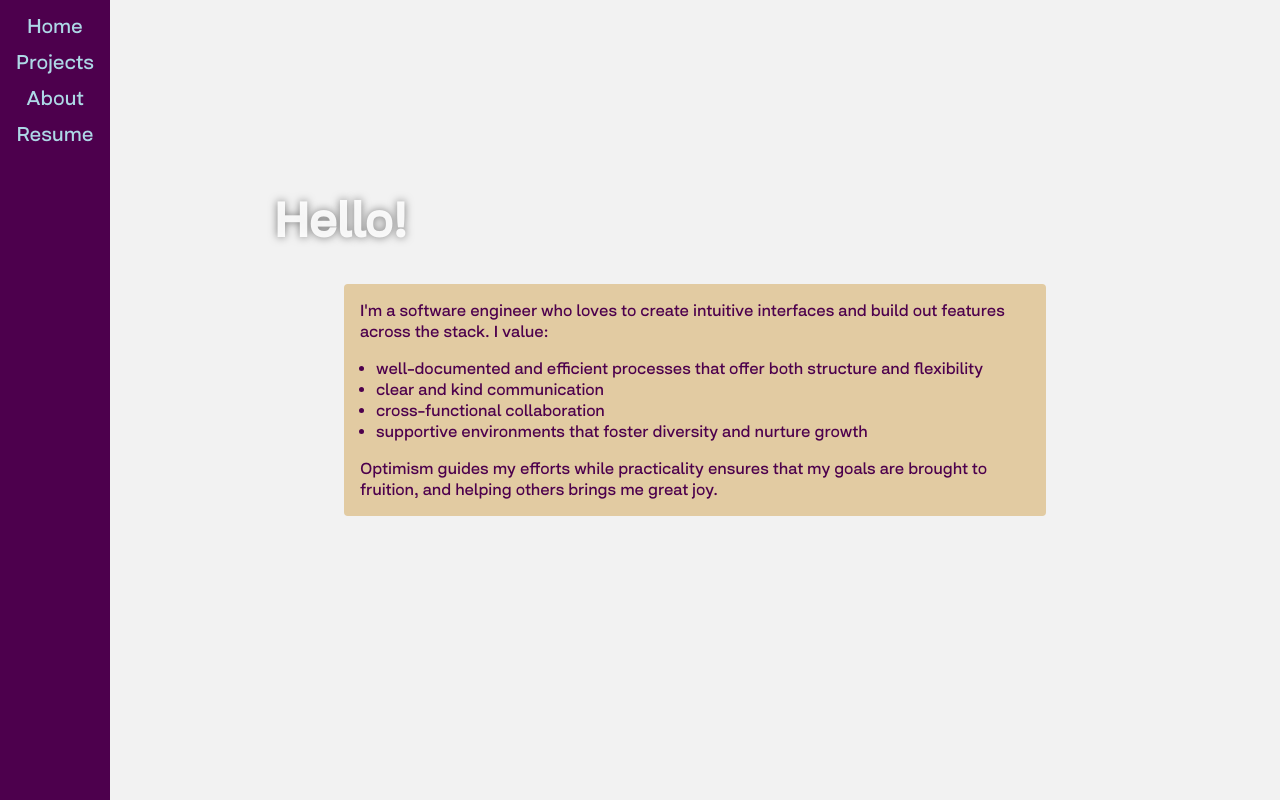
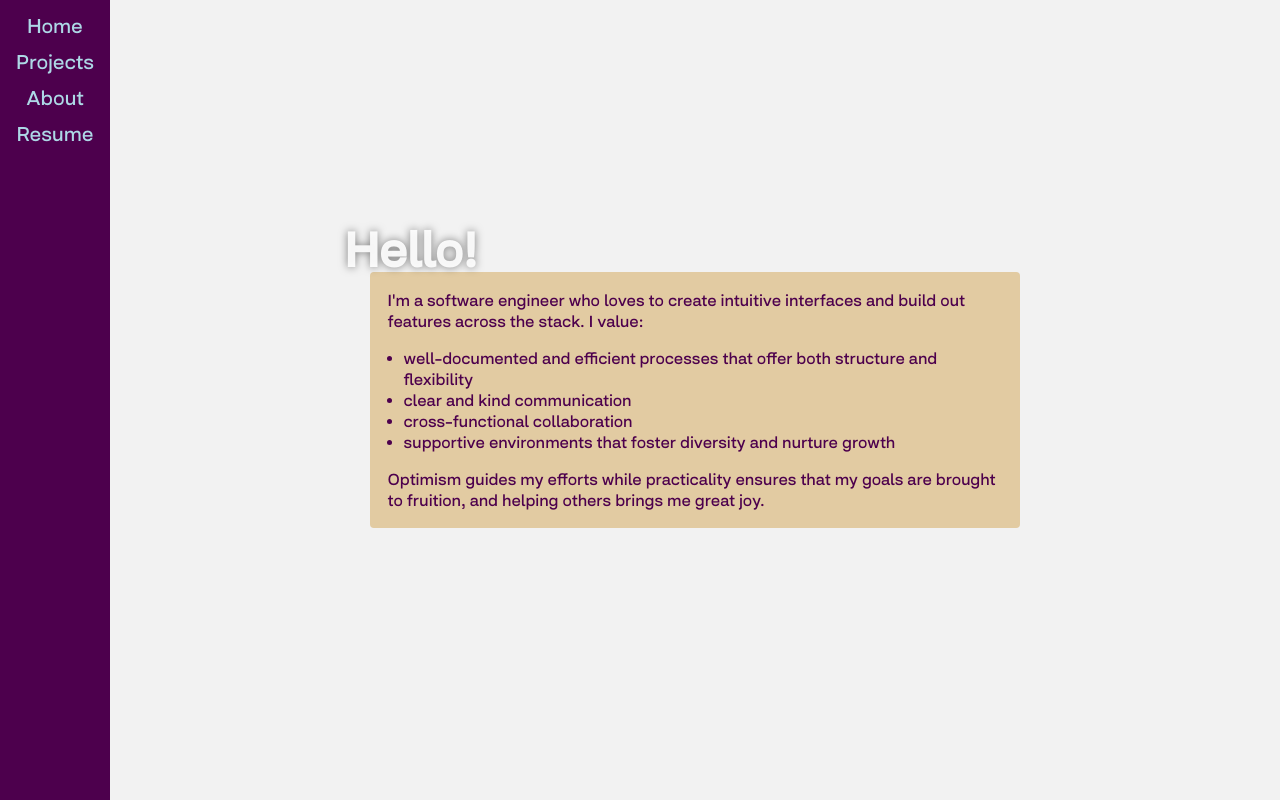
Before and after one commit to franco-ortega/portfolio-beta-01, a Next.js app: page / in a window 1280 px wide. Both pictures are taken after a click on the button "Welcome". Built offline with nearby package versions, Linux system fonts and the light colour scheme.

Commit message:
adjust grid for Home across screen sizes

```diff
--- a/components/home/Home.module.scss
+++ b/components/home/Home.module.scss
@@ -1,6 +1,9 @@
 @use '../../styles/scss/' as *;
 
 .Home {
+  grid-column: 2 / 8;
+  grid-row: 1 / 5;
+
   background-color: hsla(39, 58%, 57%, 0.5);
   border-radius: 0.25rem;
   margin: auto;
@@ -12,16 +15,16 @@
 
   h3 {
     position: absolute;
-    top: -20%;
+    top: -10%;
     left: -10%;
     font-size: 3rem;
     color: hsl(0, 0%, 100%, 0.9);
     text-shadow: 0 0 0.5rem hsl(0, 0%, 0%, 0.5);
-    z-index: -1;
+    z-index: 1;
   }
 
   div {
-    color: hsl(300, 100%, 15%);
+    color: var(--primary-text-color);
 
     ul {
       padding-block: 1rem;
@@ -32,21 +35,34 @@
     }
   }
 
+  @media (max-width: 300px) {
+    h3 {
+      display: none;
+    }
+  }
+
   @include media-query(tablet) {
+    grid-column: 3 / 8;
+    grid-row: 1 / 6;
+
+    padding: 1.1rem;
     h3 {
-      top: -25%;
+      top: -12%;
     }
   }
 
   @include media-query(laptop) {
+    grid-column: 3 / 8;
     h3 {
-      top: -35%;
+      top: -15%;
+      left: -6%;
     }
   }
 
   @include media-query(desktop) {
     h3 {
-      top: -40%;
+      top: -20%;
+      left: -4%;
     }
   }
 }
--- a/components/layout/Layout.module.scss
+++ b/components/layout/Layout.module.scss
@@ -7,6 +7,10 @@
   display: flex;
   flex-direction: column;
   justify-content: space-between;
+
+  main {
+    height: 80vh;
+  }
 
   @include motion-allowed() {
     animation: fadeIn 1000ms ease forwards;
@@ -22,9 +26,6 @@
   }
 
   @include media-query(tablet) {
-    // display: flex;
     flex-direction: row;
-    // align-items: center;
-    // justify-content: flex-start;
   }
 }
--- a/components/layoutInner/LayoutInner.module.scss
+++ b/components/layoutInner/LayoutInner.module.scss
@@ -1,24 +1,16 @@
 @use '../../styles/scss/' as *;
 
 .LayoutInner {
+  height: 100%;
+
   display: grid;
   grid-template-columns: repeat(8, 1fr);
-  grid-template-rows: repeat(2, 1fr);
-
-  & div {
-    grid-column: 2 / 8;
-    grid-row: 1 / 3;
-  }
+  grid-template-rows: repeat(4, 1fr);
 
   @include media-query(tablet) {
-    grid-template-columns: repeat(5, 1fr);
+    grid-template-columns: repeat(9, 1fr);
     grid-template-rows: repeat(5, 1fr);
 
-    & div {
-      // background-color: brown;
-      grid-column: 2 / 5;
-      grid-row: 1 / 6;
-    }
     height: 100vh;
   }
 }
--- a/styles/globals.css
+++ b/styles/globals.css
@@ -16,13 +16,12 @@
   --nav-text-color: hsl(195, 53%, 79%);
   --nav-list-padding: 0.25rem;
   --primary-text: 'Salma Pro', sans-serif;
+  --primary-text-color: var(--nav-bar-bgcolor);
 }
 
 html,
 body {
   font-family: sans-serif;
-  /* -apple-system, BlinkMacSystemFont, Segoe UI, Roboto, Oxygen,
-    Ubuntu, Cantarell, Fira Sans, Droid Sans, Helvetica Neue,  */
 }
 
 a {
```
Also changed, not shown: components/home/Home.jsx (+18 -0 lines).
